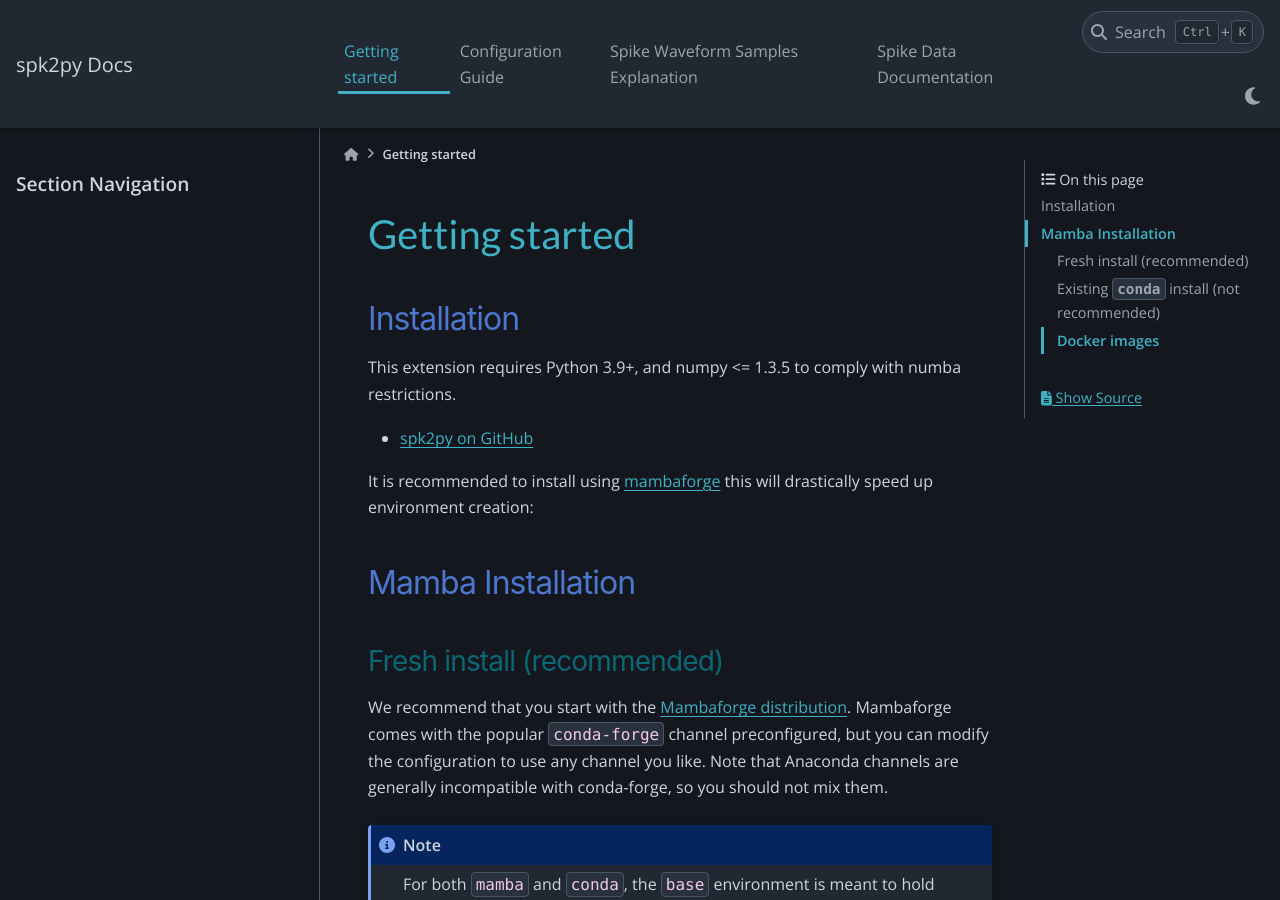
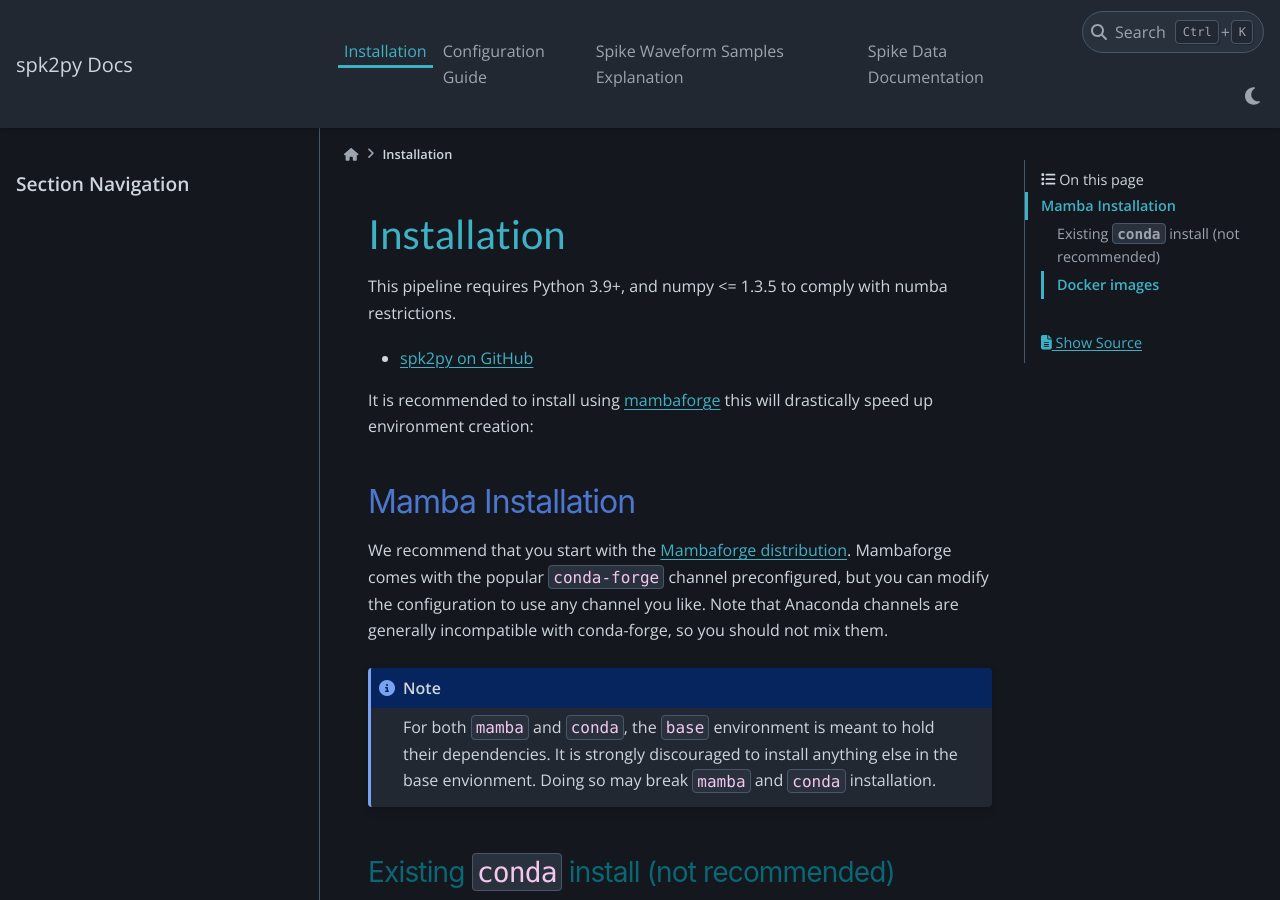
Before and after one commit to FlynnOConnell/clustersort, a Sphinx documentation site: the page built from doc/source/install.rst, in a window 1280 px wide and 900 px high. Built offline with Sphinx 7.4.7 and the PyData theme 0.15.4, drawn with Linux system fonts in a browser that asks for light colours.

```diff
--- a/doc/source/install.rst
+++ b/doc/source/install.rst
@@ -1,11 +1,8 @@
-===============
-Getting started
-===============
-
+============
 Installation
 ============
 
-This extension requires Python 3.9+, and numpy <= 1.3.5 to comply with numba restrictions.
+This pipeline requires Python 3.9+, and numpy <= 1.3.5 to comply with numba restrictions.
 
 * `spk2py on GitHub <https://github.com/FlynnOConnell/spk2py/>`_
 
@@ -13,9 +10,6 @@ It is recommended to install using `mambaforge <https://mamba.readthedocs.io/en/
 
 Mamba Installation
 ==================
-
-Fresh install (recommended)
-***************************
 
 We recommend that you start with the `Mambaforge distribution <https://github.com/conda-forge/miniforge#mambaforge>`_.
 Mambaforge comes with the popular ``conda-forge`` channel preconfigured, but you can modify the configuration to use any channel you like.
--- a/doc/source/spike_data.rst
+++ b/doc/source/spike_data.rst
@@ -1,5 +1,5 @@
 Spike Data Documentation
 =========================
 
-.. automodule:: spk2py.spike_data
+.. automodule:: spike_data
    :members:
```
